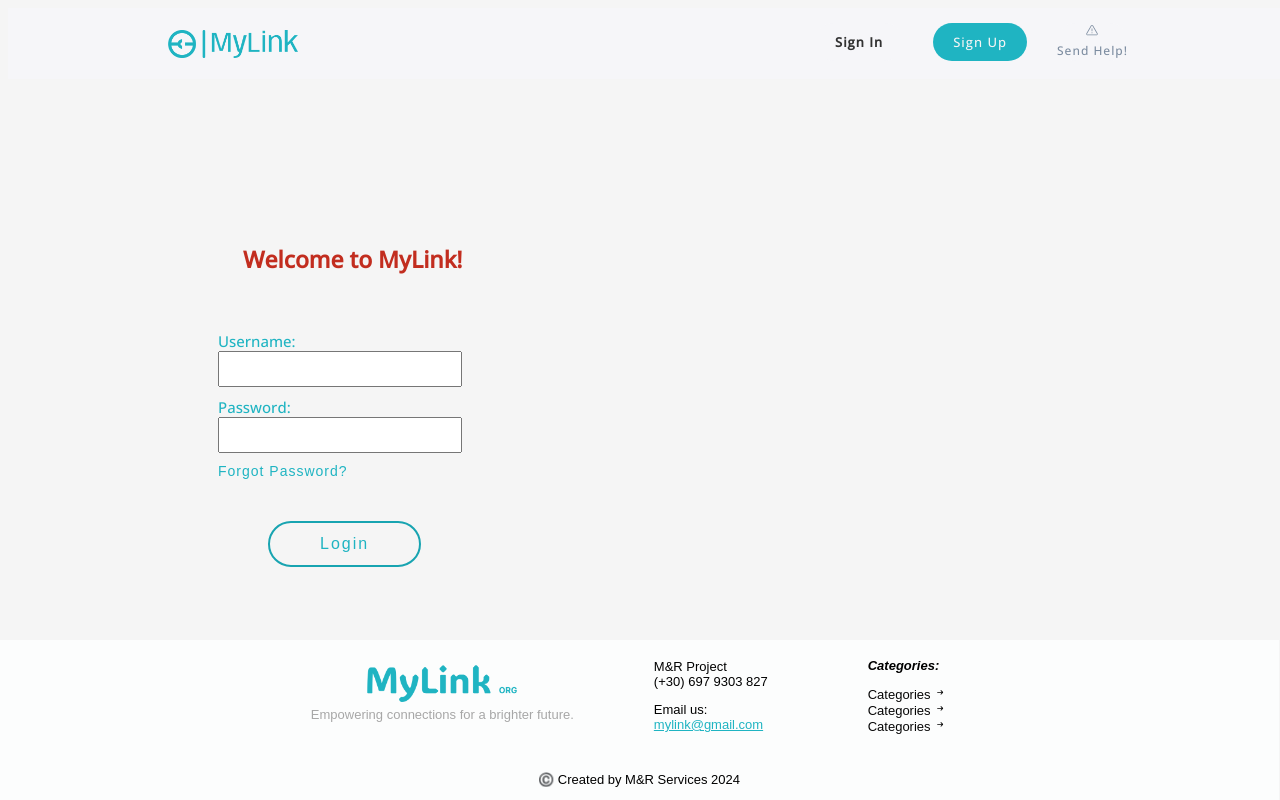
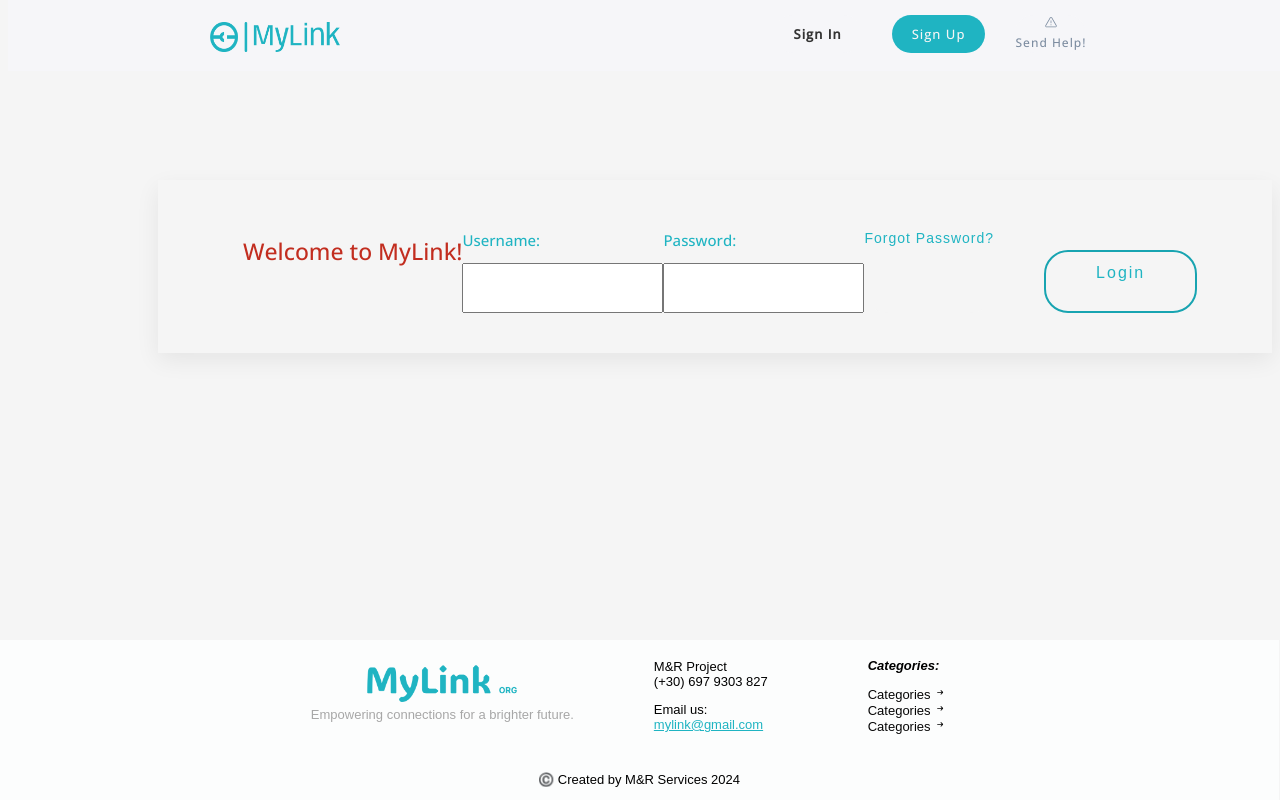
Before and after one commit to drammos/MyLink, a React (Vite) app in the folder frontent/linkedin/: page /signin in a window 1280 px wide. Built offline with nearby package versions, Linux system fonts and the light colour scheme; a web font is replaced by a local one.

Commit message:
old changes sync

```diff
--- a/frontent/linkedin/src/Components/LogIn/LogIn.css
+++ b/frontent/linkedin/src/Components/LogIn/LogIn.css
@@ -1,40 +1,42 @@
 @import url('https://fonts.googleapis.com/css2?family=Open+Sans:ital,wght@0,500;1,500&display=swap');
 @import url('https://fonts.googleapis.com/css2?family=Jersey+25&family=Open+Sans:ital,wght@0,500;1,500&display=swap');
 
-form{
-    display: inline-block;
+form.LogInForm{
+    display: flex;
     margin-left: 150px;
     margin-top: 180px;
     margin-bottom: 100px;
     padding: 40px 60px;
     font-family: Open Sans, sans-serif;
+    box-shadow: 0px 8.369px 22.825px 0px rgba(0, 0, 0, 0.07);
 }
 
-form div{
+form.LogInForm div{
     display: grid;
     padding-top: 10px;
 
 }
 
-form h1{
+form.LogInForm h1{
     color: #C22D1F;
     font-size: 23px;
     margin-left: 25px;
     padding-bottom: 30px;
+    font-synthesis: none;
 }
 
-form div label{
+form.LogInForm div label{
     font-size: 15px;
     color: #1fb4c2;
 }
 
-form div input{
+form.LogInForm div input{
     padding: 8px 8px 8px 8px;
     max-width: 250px;
     font-size: 14px;
 }
 
-form button{
+form.LogInForm button{
     font-size: 16px;
     margin-top: 30px;
     margin-left: 50px;
@@ -49,13 +51,13 @@ form button{
     display: inline-flex;
 }
 
-button:hover{
+form.LogInForm button:hover{
     background-color: #1fb4c2;
     border-color: #1fb4c2;
     color: white;
 }
 
-form button.forgot{
+form.LogInForm button.forgot{
     font-size: 14px;
     margin-top: 10px;
     margin-left: 0px;
@@ -66,18 +68,18 @@ form button.forgot{
     padding: 0%;
 }
 
-form button.forgot:hover{
+form.LogInForm button.forgot:hover{
     color: #0a6c75;
 }
 
-form div.success-message{
+form.LogInForm div.success-message{
     font-size: 12px;
     color: rgb(44, 207, 66);
     display: block;
     /* visibility: hidden; */
 }
 
-form div.error-message{
+form.LogInForm div.error-message{
     font-size: 12px;
     color: red;
     display: block;
--- a/frontent/linkedin/src/Components/LogIn/LogIn.jsx
+++ b/frontent/linkedin/src/Components/LogIn/LogIn.jsx
@@ -1,9 +1,6 @@
 import React , { useState } from "react"
 import { GoXCircle, GoCheckCircle } from "react-icons/go";
-// import 'bootstrap/dist/css/bootstrap.min.css'
-// import { useHistory } from 'react-router-dom';
 import './LogIn.css'
-
 
 const LogIn = () => {
   // State variables to hold username and password
@@ -57,7 +54,7 @@ const LogIn = () => {
 
   return (
     <div>
-      <form onSubmit={handleSubmit}>
+      <form class="LogInForm" onSubmit={handleSubmit}>
         <h1>Welcome to MyLink!</h1>
         <div>
           <label htmlFor="username">Username:</label>
--- a/frontent/linkedin/src/Components/Navbar/Navbar.css
+++ b/frontent/linkedin/src/Components/Navbar/Navbar.css
@@ -26,9 +26,11 @@
 
 nav{
     width: 100%;
-    position: fixed;
-    display: inbuttonne-block;
-    min-width: 12rem;
+    position: absolute;
+    display: flex;
+    justify-content: center;
+    top: 0;
+    min-width: 14rem;
     gap: 4rem;
     background-color: var(--color-background);
     /*background-color: #fcfdfd;*/
@@ -36,13 +38,11 @@ nav{
 
 
 nav img{
-    display: flex;
-    float: left;
-    font-size: 20px;
     margin-left: 160px;
     margin-top: 22px;
     margin-bottom: 18px;
     max-width: 130px;
+    max-height: 30px;
     cursor: pointer;
 }
 
@@ -52,7 +52,7 @@ nav ul{
     margin-bottom: 18px;
     margin-right: 160px;
     justify-content: end;
-    padding-left: 330px;
+    margin-left: 330px;
 }
 
 nav ul button{
--- a/frontent/linkedin/src/Components/WelcomePageLogIn/WelcomePageLogIn.css
+++ b/frontent/linkedin/src/Components/WelcomePageLogIn/WelcomePageLogIn.css
@@ -1,7 +1,7 @@
 @import url('https://fonts.googleapis.com/css2?family=Open+Sans:ital,wght@0,500;1,500&display=swap');
 @import url('https://fonts.googleapis.com/css2?family=Jersey+25&family=Open+Sans:ital,wght@0,500;1,500&display=swap');
 
-form{
+form.WelcomePageLogInForm{
     display: inline-block;
     margin-left: 150px;
     margin-top: 180px;
@@ -10,31 +10,32 @@ form{
     font-family: Open Sans, sans-serif;
 }
 
-form div{
+form.WelcomePageLogInForm div{
     display: grid;
     padding-top: 10px;
 
 }
 
-form h1{
+form.WelcomePageLogInForm h1{
     color: #C22D1F;
     font-size: 23px;
     margin-left: 25px;
     padding-bottom: 30px;
+    font-synthesis: none;
 }
 
-form div label{
+form.WelcomePageLogInForm div label{
     font-size: 15px;
     color: #1fb4c2;
 }
 
-form div input{
+form.WelcomePageLogInForm div input{
     padding: 8px 8px 8px 8px;
     max-width: 250px;
     font-size: 14px;
 }
 
-form button{
+form.WelcomePageLogInForm button{
     font-size: 16px;
     margin-top: 30px;
     margin-left: 50px;
@@ -49,13 +50,13 @@ form button{
     display: inline-flex;
 }
 
-button:hover{
+form.WelcomePageLogInForm button:hover{
     background-color: #1fb4c2;
     border-color: #1fb4c2;
     color: white;
 }
 
-form button.forgot{
+form.WelcomePageLogInForm button.forgot{
     font-size: 14px;
     margin-top: 10px;
     margin-left: 0px;
@@ -66,18 +67,18 @@ form button.forgot{
     padding: 0%;
 }
 
-form button.forgot:hover{
+form.WelcomePageLogInForm button.forgot:hover{
     color: #0a6c75;
 }
 
-form div.success-message{
+form.WelcomePageLogInForm div.success-message{
     font-size: 12px;
     color: rgb(44, 207, 66);
     display: block;
     /* visibility: hidden; */
 }
 
-form div.error-message{
+form.WelcomePageLogInForm div.error-message{
     font-size: 12px;
     color: red;
     display: block;
--- a/frontent/linkedin/src/Components/WelcomePageLogIn/WelcomePageLogIn.jsx
+++ b/frontent/linkedin/src/Components/WelcomePageLogIn/WelcomePageLogIn.jsx
@@ -57,7 +57,7 @@ const WelcomePageLogIn = () => {
 
   return (
     <div>
-      <form onSubmit={handleSubmit}>
+      <form class="WelcomePageLogInForm" onSubmit={handleSubmit}>
         <h1>Welcome to MyLink!</h1>
         <div>
           <label htmlFor="username">Username:</label>
```
